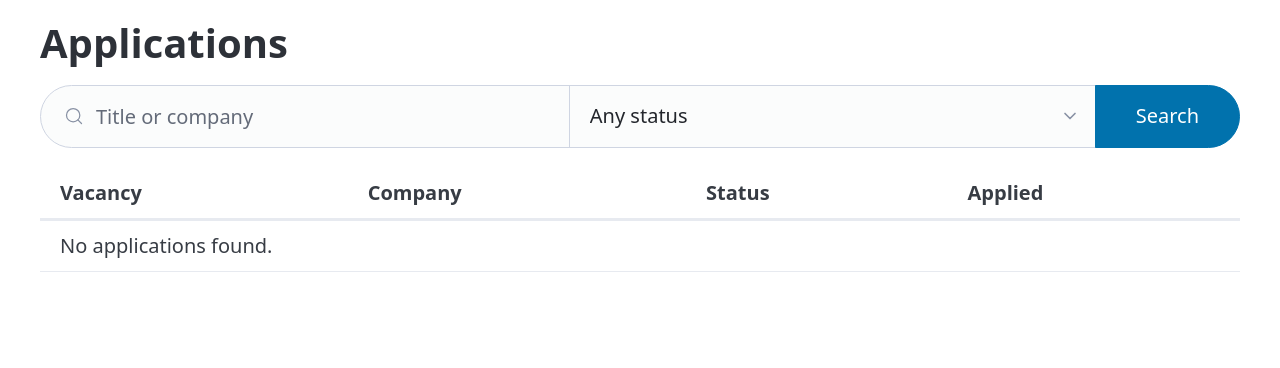
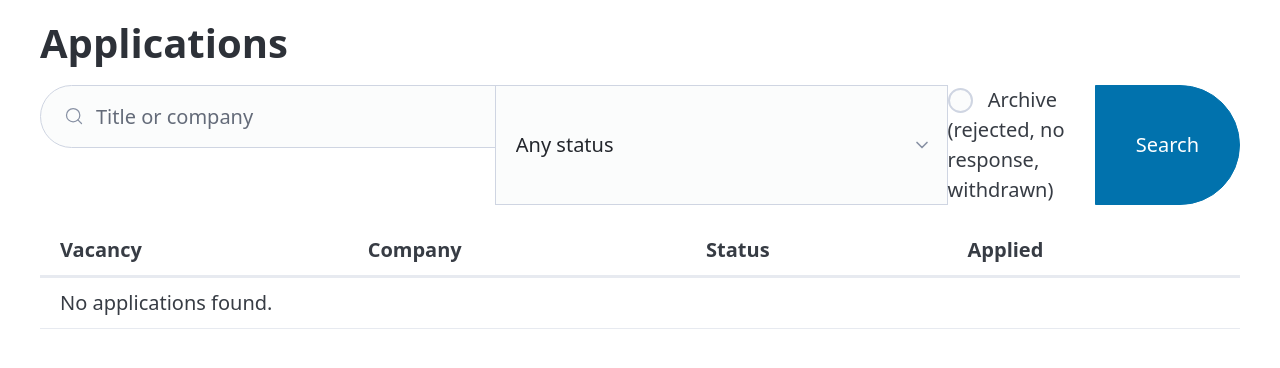
Before and after one commit to OleksiiShcherbynin/job-apply-tracker, a Django app: page /applications/ in a window 1280 px wide. Shown: the part 162-530 px from the top of the page. Run offline with Django 5.2, Linux system fonts and the light colour scheme; the visitor is signed in with stand-in values (Sample User, id 1); data that the repository does not hold is empty.

Commit message:
feat: applications archive for closed statuses
Rejected, No response and Withdrawn are hidden from the applications
list unless the Archive toggle is on or that status is picked
explicitly. Nothing is deleted; offers stay visible.

Co-Authored-By: Claude Opus 5.5 <noreply@anthropic.com>

```diff
--- a/tracker/models.py
+++ b/tracker/models.py
@@ -144,6 +144,8 @@ class Application(TimeStampedModel):
     # Statuses where the ball may be in the company's court: these feed
     # the needs-attention dashboard.
     ACTIVE_STATUSES = (Status.APPLIED, Status.REPLIED)
+    # Finished without an offer; the applications list hides these unless asked.
+    CLOSED_STATUSES = (Status.REJECTED, Status.NO_RESPONSE, Status.WITHDRAWN)
 
     owner = models.ForeignKey(
         settings.AUTH_USER_MODEL,
--- a/tracker/templates/tracker/application_list.html
+++ b/tracker/templates/tracker/application_list.html
@@ -14,6 +14,10 @@
         <option value="{{ value }}" {% if value == current_status %}selected{% endif %}>{{ label }}</option>
       {% endfor %}
     </select>
+    <label>
+      <input type="checkbox" name="archive" value="1" {% if show_archive %}checked{% endif %}>
+      Archive (rejected, no response, withdrawn)
+    </label>
     <button type="submit">Search</button>
   </form>
 
--- a/tracker/views.py
+++ b/tracker/views.py
@@ -247,6 +247,8 @@ class ApplicationListView(OwnerQuerySetMixin, ListView):
         status = self.request.GET.get("status")
         if status in Application.Status.values:
             queryset = queryset.filter(status=status)
+        elif self.request.GET.get("archive") != "1":
+            queryset = queryset.exclude(status__in=Application.CLOSED_STATUSES)
         query = self.request.GET.get("q", "").strip()
         if query:
             queryset = queryset.filter(
@@ -259,6 +261,7 @@ class ApplicationListView(OwnerQuerySetMixin, ListView):
         context["statuses"] = Application.Status.choices
         context["current_status"] = self.request.GET.get("status", "")
         context["query"] = self.request.GET.get("q", "")
+        context["show_archive"] = self.request.GET.get("archive") == "1"
         return context
 
 
```
Also changed, not shown: tests/tracker/test_views_application.py (+37 -0 lines).
